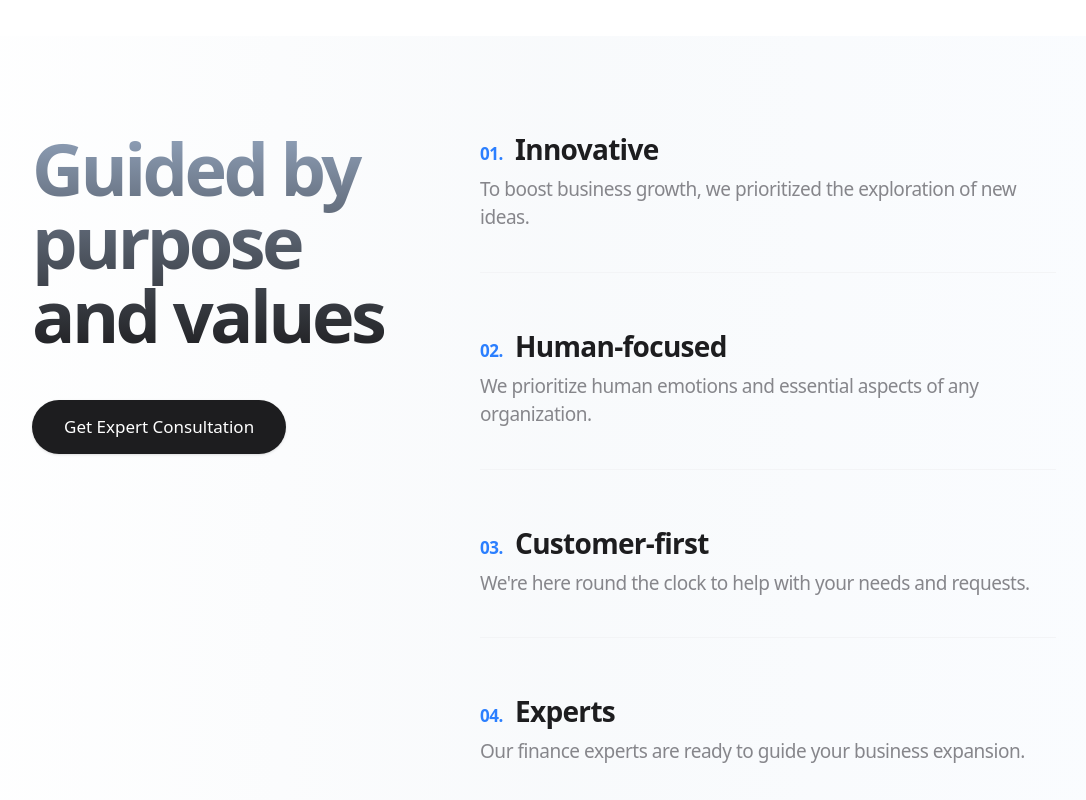
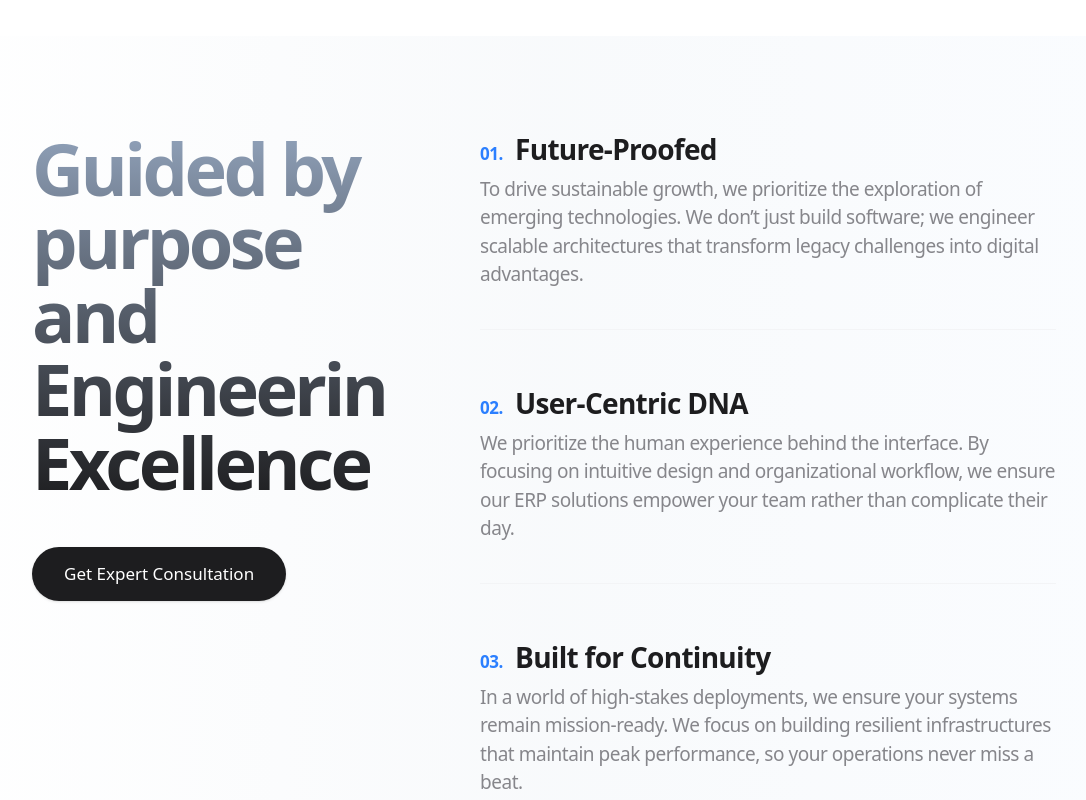
Before and after one commit to odisyorg-ops/Agilis_002, a React (Vite) app: page / in a window 1280 px wide. Shown: the part 5800-6600 px from the top of the page, without its empty margins (96-1182 px from the left). Built offline with nearby package versions, Linux system fonts and the light colour scheme.

Commit message:
Values section fixed

```diff
--- a/src/Components/Home/Values.jsx
+++ b/src/Components/Home/Values.jsx
@@ -5,23 +5,23 @@ import { Link } from 'react-router';
 const valueData = [
     {
         number: "01.",
-        title: "Innovative",
-        desc: "To boost business growth, we prioritized the exploration of new ideas."
+        title: "Future-Proofed",
+        desc: "To drive sustainable growth, we prioritize the exploration of emerging technologies. We don’t just build software; we engineer scalable architectures that transform legacy challenges into digital advantages."
     },
     {
         number: "02.",
-        title: "Human-focused",
-        desc: "We prioritize human emotions and essential aspects of any organization."
+        title: "User-Centric DNA",
+        desc: "We prioritize the human experience behind the interface. By focusing on intuitive design and organizational workflow, we ensure our ERP solutions empower your team rather than complicate their day."
     },
     {
         number: "03.",
-        title: "Customer-first",
-        desc: "We're here round the clock to help with your needs and requests."
+        title: "Built for Continuity",
+        desc: "In a world of high-stakes deployments, we ensure your systems remain mission-ready. We focus on building resilient infrastructures that maintain peak performance, so your operations never miss a beat."
     },
     {
         number: "04.",
-        title: "Experts",
-        desc: "Our finance experts are ready to guide your business expansion."
+        title: "Domain Architects",
+        desc: "Our development leads and systems experts are ready to bridge the gap between technical complexity and your specific business expansion goals. We speak the language of both code and commerce."
     }
 ];
 
@@ -45,8 +45,10 @@ const Values = () => {
                             style={{ fontSize: headingSize }}
                             className="font-bold tracking-tighter leading-[1.02] mb-10 bg-clip-text text-transparent bg-gradient-to-b from-slate-400 to-[#1d1d1f] pb-2"
                         >
-                            Guided by purpose <br />
-                            and values
+                            Guided by purpose and <br />
+                            Engineering Excellence
+
+
                         </h2>
 
                         <Link to="/consultation">
```
